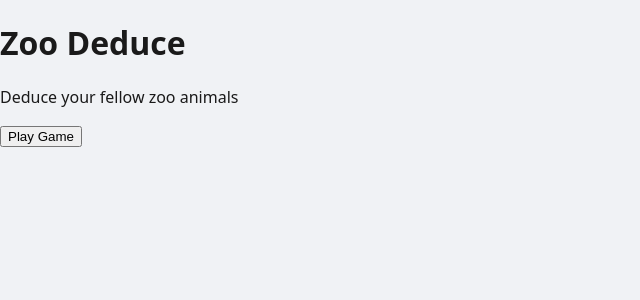
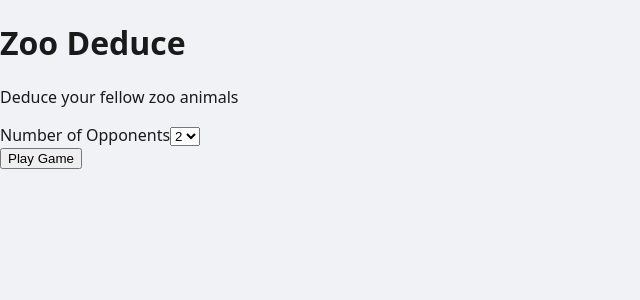
Before and after one commit to KyleCodeRespecter/ZooDeduce, a React (Vite) app: page / in a window 1280 px wide. Shown: the top 300 px of the page, without its empty margins (0-640 px from the left). Built offline with nearby package versions, Linux system fonts and the light colour scheme.

Commit message:
Allowing game state snapshot to be null for sake of startup. Creating an activegamestate to ensure existing game state

```diff
--- a/src/engine/GameEngineProvider.tsx
+++ b/src/engine/GameEngineProvider.tsx
@@ -7,12 +7,17 @@ import { gameLogger} from '../ultils/logger/logger.ts';
 
 export function GameEngineProvider({ children }: { children: React.ReactNode }) {
   const [gamePhase, setGamePhase] = useState<GamePhase>(GamePhase.MainMenu);
-  const [gameState, _setGameState] = useState<GameStateSnapshot>(() => initializeMatch(['player1', 'player2', 'player3']));
+  const [gameState, setGameState] = useState<GameStateSnapshot | null>(null);
 
   useEffect(() => {
     if (gamePhase != GamePhase.Gameplay) {
       return;
     }
+    if (!gameState)
+    {
+      return;
+    }
+
     if (!gameState.burnedCards) {
       gameLogger.logSystemAlert(
         'CRITICAL SUBSYSTEM ANOMALY: burnCards data structure is NULL. ' +
@@ -48,8 +53,30 @@ export function GameEngineProvider({ children }: { children: React.ReactNode })
     gameLogger.closeGroup();
   }, [gameState, gamePhase]);
 
+  const startGame = (opponentCount: number) => {
+    // Generate the player array dynamically based on the input number
+    const playerNames = [
+      'HumanPlayer',
+      ...Array.from(
+        { length: opponentCount },
+        (_, i) => `Bot_${i + 1}`,
+      ),
+    ];
+
+    // Initialize the engine match data structure
+    const initialSnapshot = initializeMatch(playerNames);
+
+    // Save it to state so the gameplay scene can read it
+    setGameState(initialSnapshot);
+  };
+
   const playCardAction = (cardId: string) => {
-    // Grab the player executing the move for our timeline log example
+    if (!gameState) {
+      console.error(
+        'Action rejected: Cannot play card action while gameState is null.',
+      );
+      return;
+    }
     const activePlayer = gameState.players[gameState.currentPlayerIndex];
 
     gameLogger.logPlayerAction(
@@ -60,7 +87,7 @@ export function GameEngineProvider({ children }: { children: React.ReactNode })
 
   return (
     <GameEngineContext.Provider
-      value={{ gameState, gamePhase, setGamePhase, playCardAction }}
+      value={{ gameState, gamePhase, setGamePhase, playCardAction, startGame }}
     >
       {children}
     </GameEngineContext.Provider>
--- a/src/engine/game.engine.context.ts
+++ b/src/engine/game.engine.context.ts
@@ -2,20 +2,38 @@ import { GamePhase, GameStateSnapshot } from '../types/game.types.ts';
 import { createContext, useContext } from 'react';
 
 interface GameContextType {
-  gameState: GameStateSnapshot,
-  gamePhase: GamePhase
-  setGamePhase: (gamePhase: GamePhase) => void,
-  playCardAction: (cardID: string) => void
+  gameState: GameStateSnapshot | null;
+  gamePhase: GamePhase;
+  setGamePhase: (gamePhase: GamePhase) => void;
+  playCardAction: (cardID: string) => void;
+  startGame: (opponentCount: number) => void;
 }
 
-export const GameEngineContext = createContext<GameContextType | undefined>(undefined);
+export const GameEngineContext = createContext<GameContextType | undefined>(
+  undefined,
+);
 
 export function useGameEngineContext() {
   const gameContext = useContext(GameEngineContext);
-  if (!gameContext)
-  {
+  if (!gameContext) {
     throw new Error('::ERROR:: context must be of type GameContextType');
   }
 
   return gameContext;
 }
+
+export function useActiveGameState() {
+  const context = useGameEngineContext();
+
+  if (context.gameState === null) {
+    throw new Error(
+      'CRITICAL: useActiveGameState was used, but the game has not been initialized yet. '
+    );
+  }
+
+  // We return everything from the context, but overwrite gameState with a guaranteed type
+  return {
+    ...context,
+    gameState: context.gameState
+  };
+}
--- /dev/null
+++ b/src/game/components/main-menu/OpponentSelector.tsx
@@ -0,0 +1,37 @@
+import React, { useState } from 'react';
+
+
+interface BotCountSelectorProps {
+  onBotCountChange: (count: number) => void;
+}
+
+export const BotCountSelector: React.FC<BotCountSelectorProps> = ({ onBotCountChange }) => {
+  const [selectedBots, setSelectedBots] = useState<number>(2);
+  const handleChange = (e: React.ChangeEvent<HTMLSelectElement>) => {
+    const value = parseInt(e.target.value, 10);
+    setSelectedBots(value);
+    onBotCountChange(value);
+  }
+  return (
+    <div>
+      <label className="opponent-selection-title"> Number of Opponents</label>
+      <select
+        className="opponent-selection-dropdown"
+        id="opponent-select"
+        value={selectedBots}
+        onChange={handleChange}
+      >
+        {[1, 2, 3, 4, 5].map((item) => (
+          <option
+            key={item}
+            className="opponent-selection-item"
+            id={`select-${item}`}
+            value={item}
+          >
+            {item}
+          </option>
+        ))}
+      </select>
+    </div>
+  );
+}
--- a/src/scenes/GameBoard.tsx
+++ b/src/scenes/GameBoard.tsx
@@ -1,14 +1,14 @@
 // src/scenes/GameBoard.tsx
 
 import React from 'react';
-import { useGameEngineContext } from '../engine/game.engine.context';
+import { useActiveGameState } from '../engine/game.engine.context';
 import { BoardHeader } from '../game/board/BoardHeader';
 import { OpponentViewport } from '../game/board/OpponentViewport';
 import { ClientWorkspace } from '../game/board/ClientWorkspace';
 import '../game/board/board.styles.css';
 
 export const GameBoard: React.FC = () => {
-  const { gameState, playCardAction } = useGameEngineContext();
+  const { gameState, playCardAction } = useActiveGameState();
   const { players, currentPlayerIndex, deck, burnedCards } = gameState;
 
   // Static pointer for local human player (player-1)
--- a/src/scenes/MainMenu.tsx
+++ b/src/scenes/MainMenu.tsx
@@ -1,17 +1,32 @@
-// MainMenu.tsx
+import { useState } from 'react';
 import { GamePhase } from '../types/game.types.ts';
+import { BotCountSelector } from '../game/components/main-menu/OpponentSelector.tsx';
+import { useGameEngineContext } from '../engine/game.engine.context.ts';
 
 interface MainMenuProps {
   onTransition: (nextPhase: GamePhase) => void;
 }
 
 export function MainMenu({ onTransition }: MainMenuProps) {
-  // Look mom, no DOM manipulation, no IDs, no selectors!
+  const [opponentCount, setOpponentCount] = useState<number>(2);
+  const { startGame } = useGameEngineContext();
+
+  const handlePlayGame = () => {
+    // 1. Initialize the engine state structure with the user's choice
+    startGame(opponentCount);
+    onTransition(GamePhase.Gameplay);
+  };
+
   return (
     <div className="menu-screen">
       <h1>Zoo Deduce</h1>
       <p>Deduce your fellow zoo animals</p>
-      <button onClick={ () => onTransition(GamePhase.Gameplay)}>Play Game</button>
+
+      <BotCountSelector onBotCountChange={setOpponentCount} />
+
+      <button className="play-game-button" onClick={handlePlayGame}>
+        Play Game
+      </button>
     </div>
   );
 }
```
